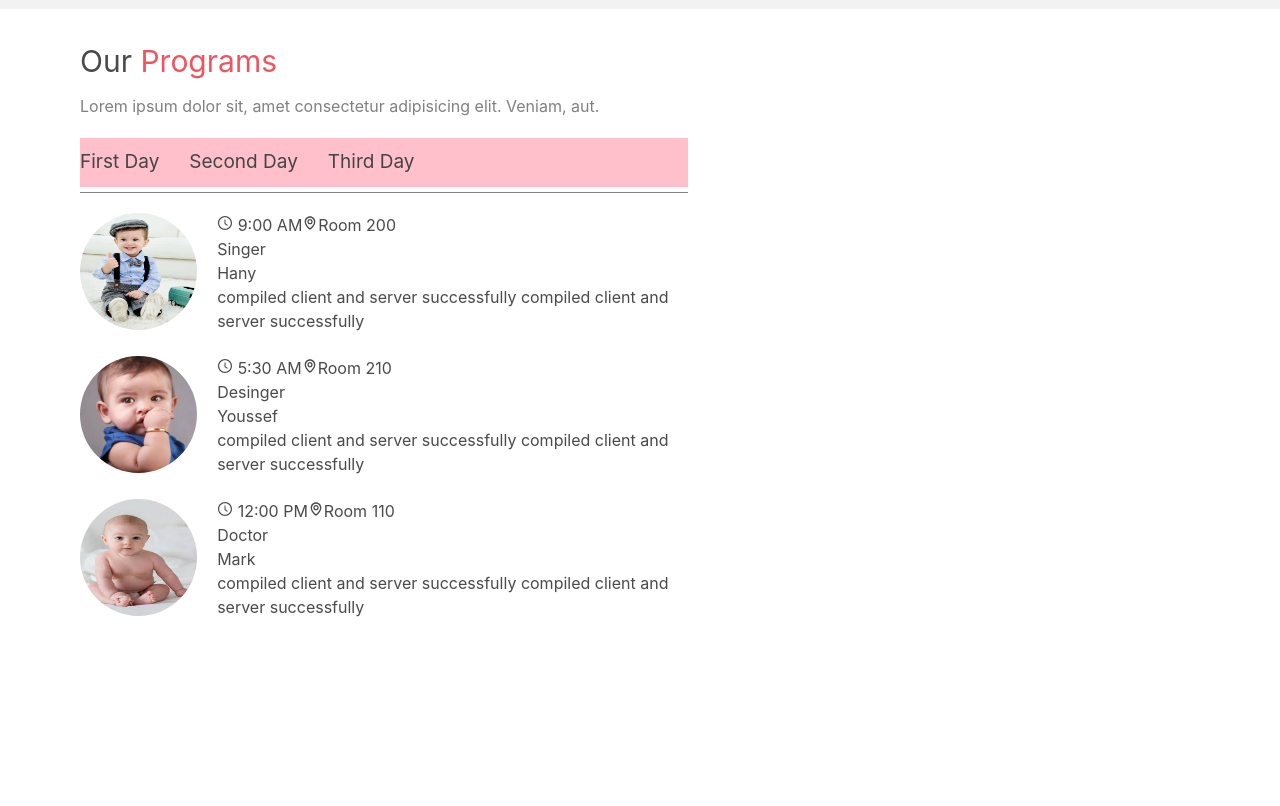
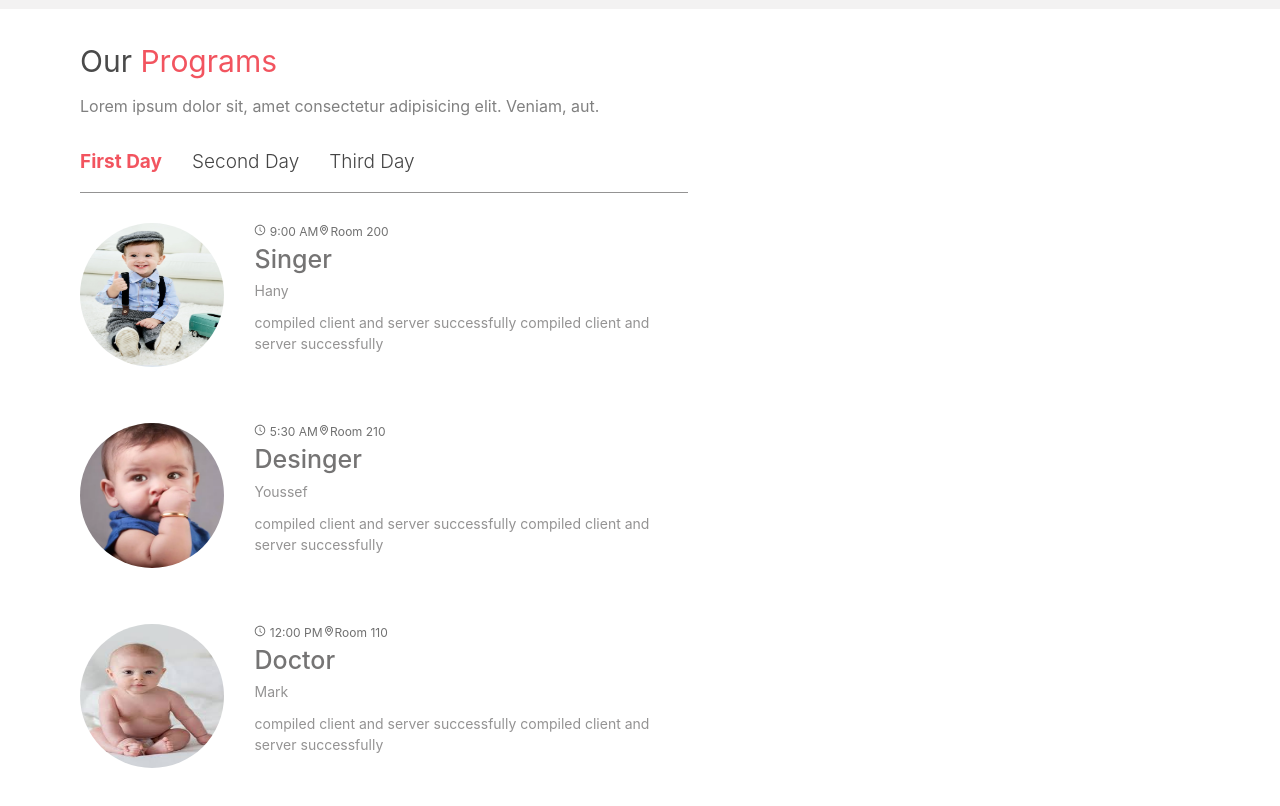
Before and after one commit to nevine1/NextJs-React-Template, a Next.js app: page / in a window 1280 px wide. Shown: the part 1700-2506 px from the top of the page. Before the commit the page ends 2372 px from the top, so only its background shows below. Built offline with nearby package versions, Linux system fonts and the light colour scheme.

Commit message:
new changes for our program section

```diff
--- a/components/ourPrograms/Program.tsx
+++ b/components/ourPrograms/Program.tsx
@@ -22,20 +22,20 @@ export default function Program({id, roomNumber, name, title, time, img, descrip
         <Fragment>
             <div className={styles.programsMainContent}>
                 <div className={styles.programImgDiv}>
-                    <Image src={img} width={150} height={150}     alt="image 1" className={styles.programImage}/>
+                    <Image src={img} width={180} height={180} alt={name} className={styles.programImage}/>
                 </div>
                 <div className={styles.programsContent}>
                     <div className={styles.iconWrapper}>
                         <span>
-                            <AiOutlineClockCircle /> {time}
+                            <AiOutlineClockCircle className={styles.programTime}/> {time}
                         </span>
                         <span>
                             <BiMap/>Room {roomNumber}
                         </span>
                     </div>
                     <h2 className={styles.programHeading}>{title} </h2>
-                    <span>{name}</span>
-                    <p>{description}</p>
+                    <span className={styles.programName}>{name}</span>
+                    <p className={styles.programDesc}>{description}</p>
                 </div>
             </div>
         </Fragment>
--- a/components/ourPrograms/Tabs.tsx
+++ b/components/ourPrograms/Tabs.tsx
@@ -13,22 +13,32 @@ type IState = {
       time: string;
       roomNumber: string;
       description:string;
+      color: string;
       }[]
 }
 
 
 export default function Tabs({IState}: Props) {
   const [tab, setTab] = useState<IState["tab"]>(Tab1);
-
-  const switchTab = (Tab) => {
-    setTab(Tab);
+  const [color, setColor] = useState<string>('red');
+  const switchTab = (tab) => {
+    setTab(tab);
   }
   return (
     <Fragment>
         <TabsWrapper className={styles.tabsWrapper}>
-            <TabSapn onClick={() =>switchTab(Tab1)} className={styles.tabSapn}>First Day</TabSapn>
-            <TabSapn onClick={() =>switchTab(Tab2)} className={styles.tabSapn}>Second Day</TabSapn>
-            <TabSapn onClick={() =>switchTab(Tab3)} className={styles.tabSapn}>Third Day</TabSapn>
+            <TabSapn onClick={() =>switchTab(Tab1)} className={styles.tabSapn}
+              style={{color: tab === Tab1 ? '#f2545f' : '',fontWeight: tab === Tab1 ? 'bold' : ''}}
+              >First Day</TabSapn>
+
+            <TabSapn onClick={() =>switchTab(Tab2)} className={styles.tabSapn}
+              style={{color: tab === Tab2 ? '#f2545f' : '', fontWeight: tab === Tab2 ? 'bold' : ''}}
+              >Second Day</TabSapn>
+
+            <TabSapn onClick={() =>switchTab(Tab3)} className={styles.tabSapn}
+              style={{color: tab === Tab3 ? '#f2545f' : '', fontWeight: tab === Tab3 ? 'bold' : ''}}
+              >Third Day</TabSapn>
+
         </TabsWrapper>
         <Line className={styles.line}/>
         {
--- a/components/ourPrograms/styles.tsx
+++ b/components/ourPrograms/styles.tsx
@@ -6,13 +6,11 @@ export const TabsWrapper = styled.div`
 `;
 export const TabSapn = styled.span`
   padding: 5px 0;
-  font-weight: 400;
+  font-weight: 300;
   font-size:19px;
+  margin: 0;
 `;
 export const Line = styled.div`
-  background-color: #858383;
   padding: 0;
   margin:0;
-  height: 1px;
-
   `;
--- a/styles/Main.module.scss
+++ b/styles/Main.module.scss
@@ -139,8 +139,8 @@ $blackColor: #222;
     .tabs{
         .tabsWrapper{
             margin: 5px 0;
-            background-color:pink;
-            padding: 5px 0;
+
+            //padding: 5px 0;
             display: flex;
             gap: 30px;
             .tabSapn{
@@ -151,18 +151,47 @@ $blackColor: #222;
         .line{
             height: 1px;
             width: 100%;
+            background-color: #949393;
 
         }
         .programsMainContent{
-            margin: 20px 0;
+            margin: 10px 0;
             display: flex;
+            padding: 20px 0;
+
             .programImgDiv{
                 padding-right: 20px;
                 .programImage{
-                    width: 150px;
-                    height: 150px;
+
                     border-radius: 50%;
 
+                }
+            }
+            .programsContent{
+                padding: 0 10px;
+                .iconWrapper{
+                    font-size: 12px;
+                    color:#707070;
+                    padding-right: 10px;
+                }
+                .programHeading{
+                    font-weight: 500;
+                    font-size:25px;
+                    color:#3a3939b3;
+
+                }
+                .programName{
+                    font-size: 14px;
+                    font-weight: 400;
+                    color:#949393;
+                    padding-bottom: 10px;
+                }
+                .programDesc{
+                    font-size: 14px;
+                    font-weight: 400;
+                    color:#949393;
+                    padding-bottom: 10px;
+                    padding-top:10px;
                 }
             }
         }
```
Lines whose indentation alone changed are shown as unchanged.
